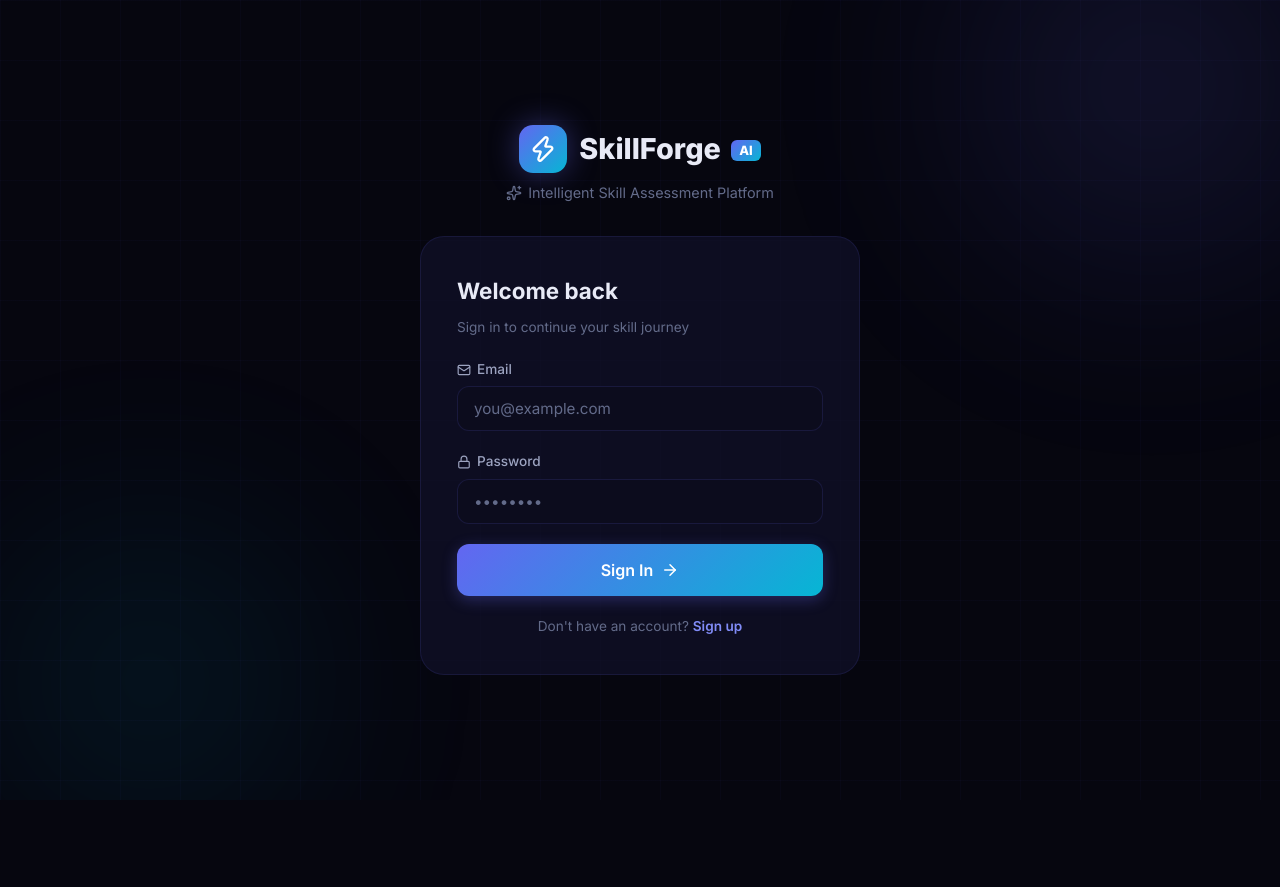
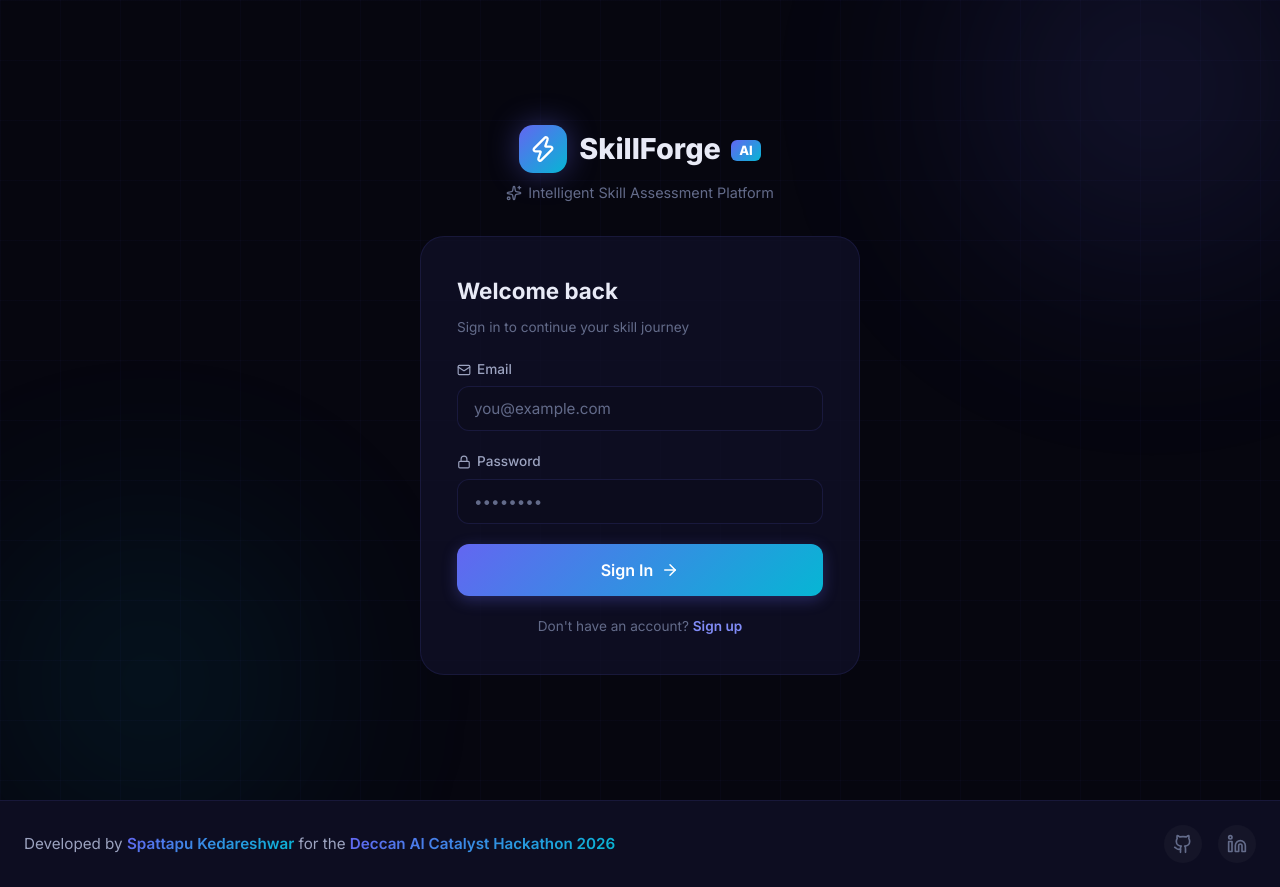
Before and after one commit to Kedareswar13/SkillForge-AI, a React (Vite) app in the folder frontend/: page /login in a window 1280 px wide. Before the commit the page ends 800 px from the top, so only its background shows below. Built offline with nearby package versions, Linux system fonts and the light colour scheme; no server answers.

Commit message:
Updated the project with Footer linking to my social accounts

```diff
--- a/frontend/src/App.jsx
+++ b/frontend/src/App.jsx
@@ -12,6 +12,7 @@ import Results from './pages/Results';
 import LearningRoadmap from './pages/LearningRoadmap';
 import ProfilePage from './pages/ProfilePage';
 import MockInterview from './pages/MockInterview';
+import Footer from './components/Footer';
 import './index.css';
 
 function ProtectedRoute({ children }) {
@@ -23,11 +24,22 @@ function ProtectedRoute({ children }) {
 
 function AppRoutes() {
   const { user, loading } = useAuth();
-  if (loading) return <div className="loading-screen"><div className="spinner"></div></div>;
+
+  if (loading) {
+    return (
+      <>
+        <main style={{ flex: 1, display: 'flex', flexDirection: 'column' }}>
+          <div className="loading-screen" style={{ flex: 1 }}><div className="spinner"></div></div>
+        </main>
+        <Footer />
+      </>
+    );
+  }
 
   return (
     <>
       {user && <Navbar />}
+      <main style={{ flex: 1, display: 'flex', flexDirection: 'column' }}>
         <Routes>
           <Route path="/login" element={user ? <Navigate to="/dashboard" /> : <Login />} />
           <Route path="/signup" element={user ? <Navigate to="/dashboard" /> : <Signup />} />
@@ -42,6 +54,8 @@ function AppRoutes() {
           <Route path="/mock-interview" element={<ProtectedRoute><MockInterview /></ProtectedRoute>} />
           <Route path="*" element={<Navigate to={user ? "/dashboard" : "/login"} />} />
         </Routes>
+      </main>
+      <Footer />
     </>
   );
 }
--- /dev/null
+++ b/frontend/src/components/Footer.css
@@ -0,0 +1,70 @@
+/* ---- Glass Footer ---- */
+.glass-footer {
+  background: var(--glass-bg);
+  backdrop-filter: blur(var(--glass-blur));
+  -webkit-backdrop-filter: blur(var(--glass-blur));
+  border-top: 1px solid var(--glass-border);
+  padding: 24px 0;
+  margin-top: auto; /* Push to bottom if in flex container */
+  width: 100%;
+}
+
+.footer-content {
+  max-width: 1280px;
+  margin: 0 auto;
+  padding: 0 24px;
+  display: flex;
+  flex-direction: column;
+  align-items: center;
+  gap: 16px;
+  text-align: center;
+}
+
+@media (min-width: 768px) {
+  .footer-content {
+    flex-direction: row;
+    justify-content: space-between;
+    text-align: left;
+  }
+}
+
+.footer-text {
+  color: var(--text-secondary);
+  font-size: 0.95rem;
+  margin: 0;
+}
+
+.footer-text .highlight {
+  color: var(--text-primary);
+  font-weight: 600;
+  background: var(--gradient-brand);
+  -webkit-background-clip: text;
+  -webkit-text-fill-color: transparent;
+  background-clip: text;
+}
+
+.footer-links {
+  display: flex;
+  gap: 16px;
+  align-items: center;
+}
+
+.social-link {
+  color: var(--text-muted);
+  transition: all 0.3s ease;
+  display: flex;
+  align-items: center;
+  justify-content: center;
+  padding: 8px;
+  border-radius: 50%;
+  background: rgba(255, 255, 255, 0.03);
+  border: 1px solid transparent;
+}
+
+.social-link:hover {
+  color: var(--indigo-light);
+  background: rgba(99, 102, 241, 0.1);
+  border-color: var(--border-hover);
+  transform: translateY(-2px);
+  box-shadow: 0 4px 12px rgba(99, 102, 241, 0.2);
+}
--- /dev/null
+++ b/frontend/src/components/Footer.jsx
@@ -0,0 +1,25 @@
+import React from 'react';
+import { Github, Linkedin } from 'lucide-react';
+import './Footer.css';
+
+const Footer = () => {
+  return (
+    <footer className="glass-footer">
+      <div className="footer-content">
+        <p className="footer-text">
+          Developed by <span className="highlight">Spattapu Kedareshwar</span> for the <span className="highlight">Deccan AI Catalyst Hackathon 2026</span>
+        </p>
+        <div className="footer-links">
+          <a href="https://github.com/Kedareswar13" target="_blank" rel="noopener noreferrer" className="social-link" aria-label="GitHub">
+            <Github size={20} />
+          </a>
+          <a href="https://www.linkedin.com/in/kedareswar-pattapu-0355bb254/" target="_blank" rel="noopener noreferrer" className="social-link" aria-label="LinkedIn">
+            <Linkedin size={20} />
+          </a>
+        </div>
+      </div>
+    </footer>
+  );
+};
+
+export default Footer;
```
Also changed, not shown: 1 other file (tests, documents, lock files or other folders). Lines whose indentation alone changed are shown as unchanged.
